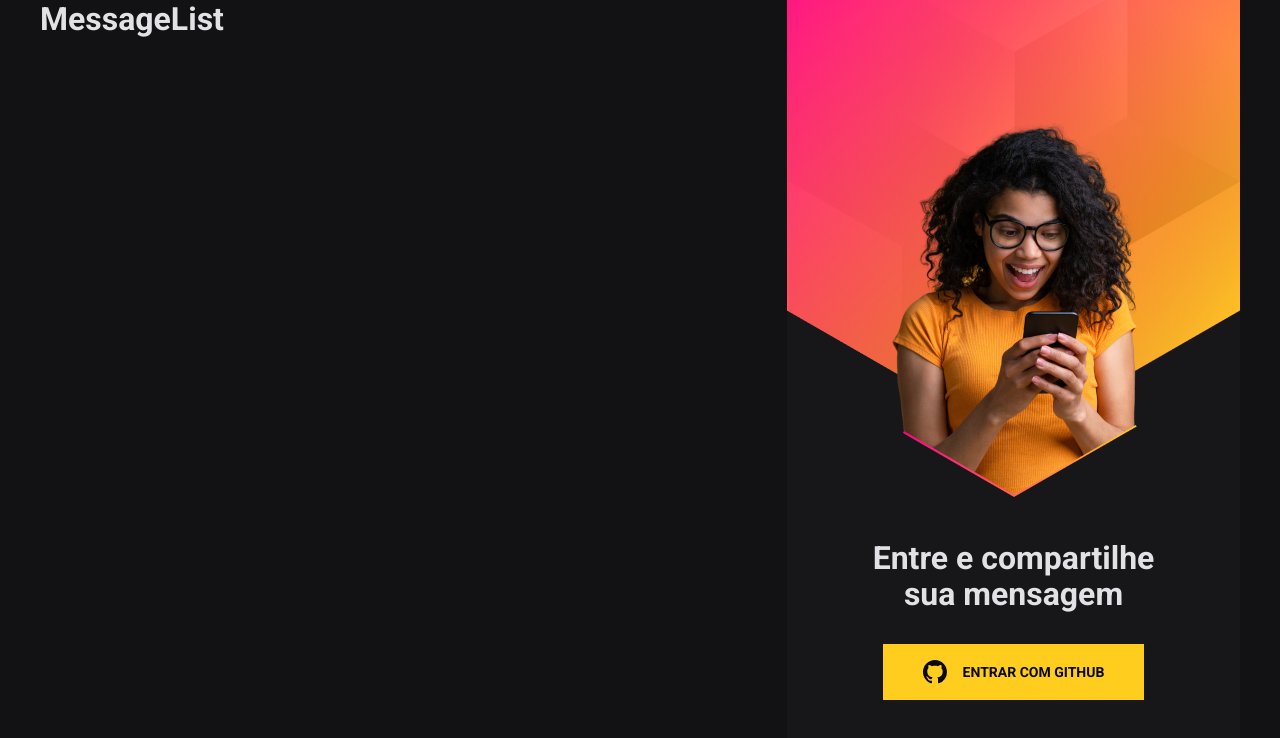
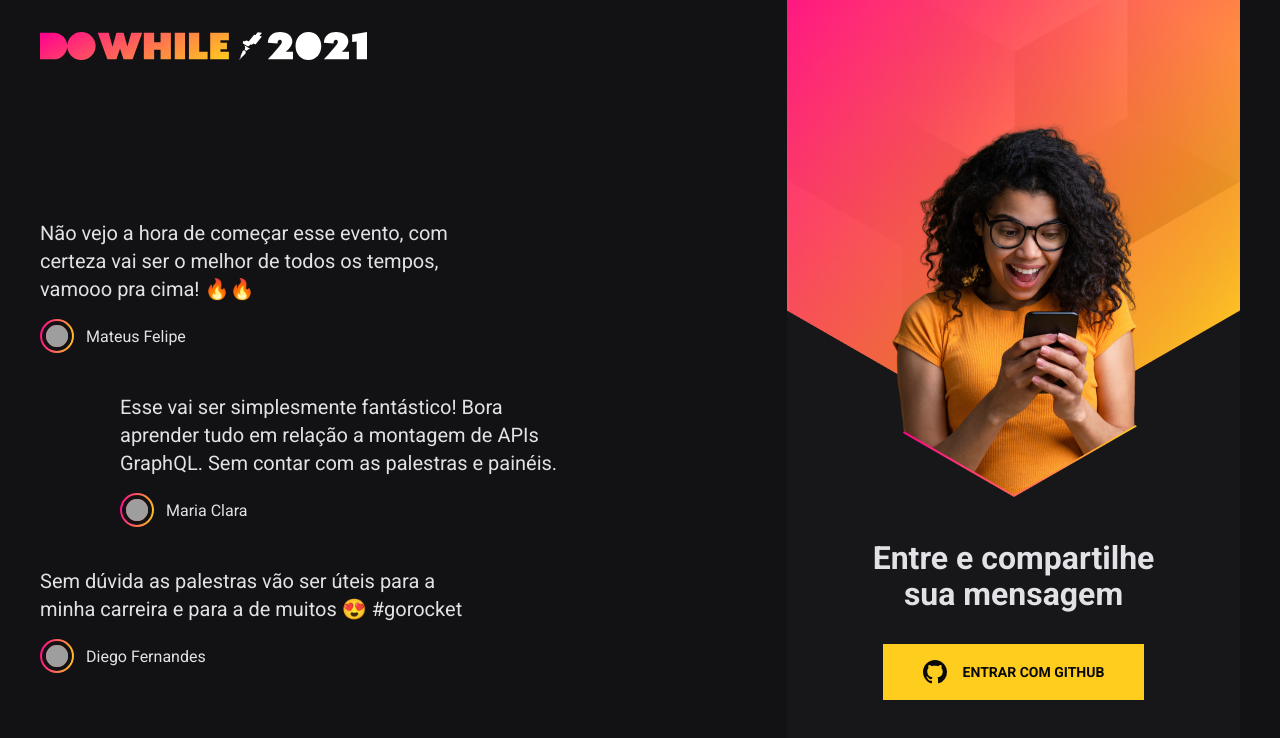
Before and after one commit to mateusfg7/NLW-Heat-React, a React (Vite) app: page / in a window 1280 px wide. Shown: the top 738 px of the page. Built offline with nearby package versions, Linux system fonts and the light colour scheme; grey boxes are pictures that could not be loaded.

Commit message:
add temp messages to `MessageList` components

```diff
--- a/src/components/MessageList/index.tsx
+++ b/src/components/MessageList/index.tsx
@@ -1,3 +1,50 @@
+import styles from './styles.module.scss'
+
+import logoImg from '../../assets/logo.svg'
+
 export function MessageList() {
-  return <h1>MessageList</h1>
+  return (
+    <div className={styles.messageListWrapper}>
+      <img src={logoImg} alt='DoWhile 2021' />
+
+      <ul className={styles.messageList}>
+        <li className={styles.message}>
+          <p className={styles.messageContent}>
+            Não vejo a hora de começar esse evento, com certeza vai ser o melhor
+            de todos os tempos, vamooo pra cima! 🔥🔥
+          </p>
+          <div className={styles.messageUser}>
+            <div className={styles.userImage}>
+              <img src='https://github.com/mateusfg7.png' alt='Mateus Felipe' />
+            </div>
+            <span>Mateus Felipe</span>
+          </div>
+        </li>
+        <li className={styles.message}>
+          <p className={styles.messageContent}>
+            Esse vai ser simplesmente fantástico! Bora aprender tudo em relação
+            a montagem de APIs GraphQL. Sem contar com as palestras e painéis.
+          </p>
+          <div className={styles.messageUser}>
+            <div className={styles.userImage}>
+              <img src='https://github.com/kmclara.png' alt='Maria Clara' />
+            </div>
+            <span>Maria Clara</span>
+          </div>
+        </li>
+        <li className={styles.message}>
+          <p className={styles.messageContent}>
+            Sem dúvida as palestras vão ser úteis para a minha carreira e para a
+            de muitos 😍 #gorocket
+          </p>
+          <div className={styles.messageUser}>
+            <div className={styles.userImage}>
+              <img src='https://github.com/diego3g.png' alt='Diego Fernandes' />
+            </div>
+            <span>Diego Fernandes</span>
+          </div>
+        </li>
+      </ul>
+    </div>
+  )
 }
```
